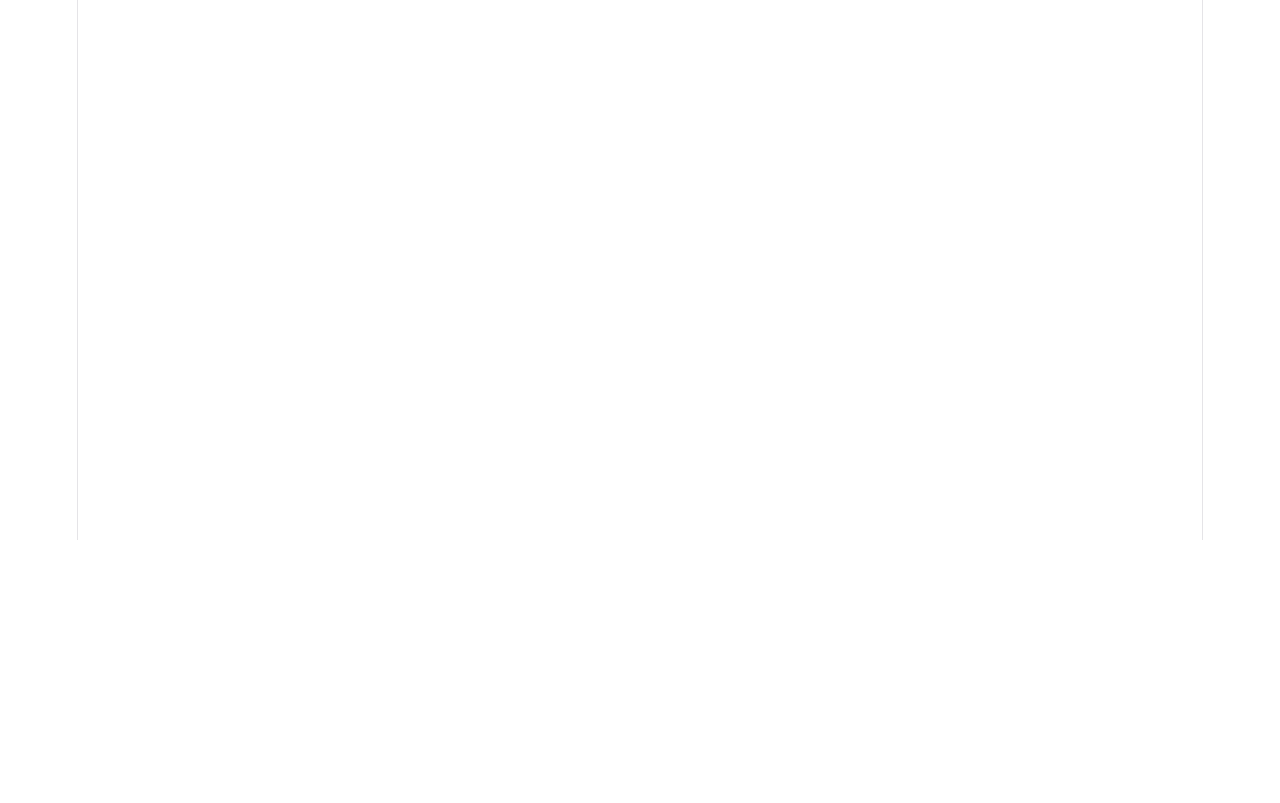
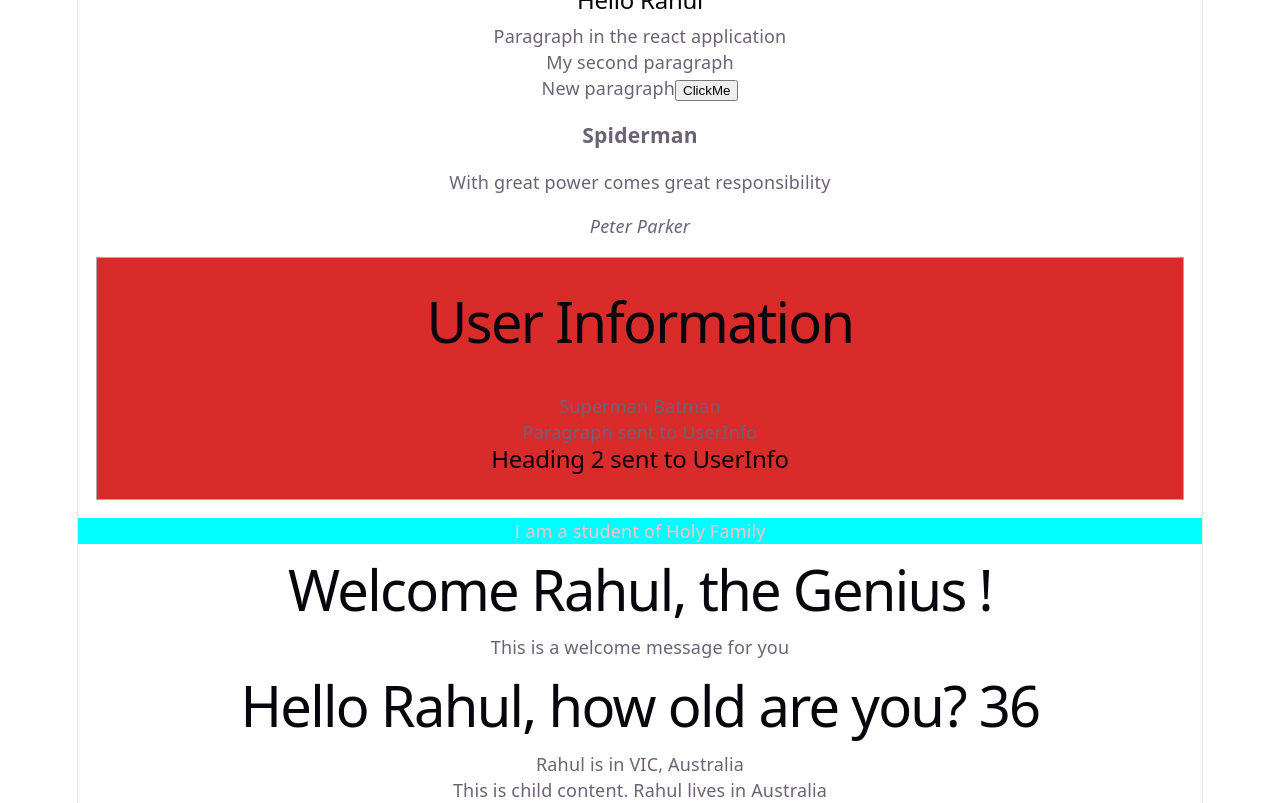
Before and after one commit to Rahul-Pala/Software-Engineering, a React (Vite) app in the folder React 1/vite-project/: page / in a window 1280 px wide. Shown: the part 260-1063 px from the top of the page. Before the commit the page ends 800 px from the top, so only its background shows below. Built offline with nearby package versions, Linux system fonts and the light colour scheme.

Commit message:
react updates

```diff
--- a/React 1/vite-project/src/App.css
+++ b/React 1/vite-project/src/App.css
@@ -182,3 +182,6 @@
     border-right-color: var(--border);
   }
 }
+
+.Box { border: 1px solid #aaa; margin: 1em;
+padding: 1em; text-align: center; background: #da2b2b; }
--- a/React 1/vite-project/src/App.jsx
+++ b/React 1/vite-project/src/App.jsx
@@ -1,8 +1,14 @@
-import { useState } from 'react'
+import { Children, Component, useState } from 'react'
 import reactLogo from './assets/react.svg'
 import viteLogo from './assets/vite.svg'
 import heroImg from './assets/hero.png'
 import './App.css'
+import UserInfo from './Components/UserInfo'
+import Welcome from './Components/Welcome'
+import PropsDisplayer from './Components/PropsDisplayer'
+import WelcomeTwo from './Components/WelcomeTwo'
+import City from './Components/City'
+
 
 function App() {
 
@@ -12,8 +18,24 @@ const idname = 'paragraph'
 function handleButtonClick() {
   //To Do
 }
+
+const spiderman = { name: 'Spiderman', alterEgo: 'Peter Parker', catchPhrase: 'With great power comes great responsibility' }
+
+const spideyJSX = (<div>
+<h3>{spiderman.name}</h3>
+<blockquote>{spiderman.catchPhrase}</blockquote><cite>{spiderman.alterEgo}</cite>
+</div>);
+
+const divStyle = { background: 'lightblue', padding: '1em', fontWeight: 'bold' };
+
   return (
+<>
  <div>
+  <h3 style={{color: 'blue', textTransform: 'uppercase'}}>Welcome!</h3> {/* style object directly in JSX */}
+    <br></br>
+
+<div style={divStyle}>This is a styled div.</div> {/* style object as a variable - neater and re-usable */}
+
     <h1>My first React App</h1>
     <h2>Hello Rahul</h2>
     <p id ='p1'> Paragraph in the react application</p>
@@ -21,8 +43,30 @@ function handleButtonClick() {
     <p id = {idname}>New paragraph
       <button onClick={handleButtonClick}>ClickMe</button>
     </p>
+    {spideyJSX}
+    <UserInfo firstName='Superman' lastName='Batman'>
+<p>Paragraph sent to UserInfo</p>
+<h2>Heading 2 sent to UserInfo</h2>
+
+    </UserInfo>
+
+   <Welcome name = 'Rahul, the Genius'>
+    <>This is a welcome message for you</>
+
+    </Welcome>
  </div>
-  )
+
+ <div>
+  <WelcomeTwo name="Rahul" age={36}></WelcomeTwo>
+
+ </div>
+
+ <City name="Rahul" state="VIC" country = "Australia">
+<p>This is child content. Rahul lives in Australia</p>
+ </City>
+
+</>
+ )
 }
 
 export default App
--- /dev/null
+++ b/React 1/vite-project/src/Components/City.jsx
@@ -0,0 +1,12 @@
+import React from 'react'
+
+function City({ name, state = "VIC", country = "Australia", children}) {
+  return (
+    <div>
+      <p>{name} is in {state}, {country}</p>
+      {children}
+    </div>
+  )
+}
+
+export default City
--- /dev/null
+++ b/React 1/vite-project/src/Components/PropsDisplayer.jsx
@@ -0,0 +1,17 @@
+// Create a new file called PropsDisplayer.jsx in a components folder
+function PropsDisplayer(props) {
+
+// convert object to string
+const stringProps = JSON.stringify(props);
+return (
+
+<div className="PropsDisplayer componentBox">
+<h2>Check out my props!</h2>
+<h3>{stringProps}</h3>
+
+<p>Name: {props.name} is {props.age} years old</p>
+</div>
+)
+}
+
+export default PropsDisplayer
--- /dev/null
+++ b/React 1/vite-project/src/Components/StudentInfo.jsx
@@ -0,0 +1,11 @@
+import React from 'react'
+
+function StudentInfo(props) {
+  return (
+    <div>
+      <label>I am a student of {props.schoolName}</label>
+    </div>
+  )
+}
+
+export default StudentInfo
--- /dev/null
+++ b/React 1/vite-project/src/Components/UserInfo.jsx
@@ -0,0 +1,26 @@
+import StudentInfo from "./StudentInfo"
+import '../App.css'
+
+function UserInfo(props)
+{
+
+    return (
+<>
+
+<div className="Box">
+    <h1>User Information</h1>
+    <br></br>
+    <label>{props.firstName}</label> <label>{props.lastName}</label>
+
+    {props.children}
+</div>
+
+<div style= {{color: 'pink', background:'aqua'}}>
+
+    <StudentInfo schoolName = 'Holy Family'></StudentInfo>
+</div>
+</>
+    )
+}
+
+export default UserInfo
--- /dev/null
+++ b/React 1/vite-project/src/Components/Welcome.jsx
@@ -0,0 +1,14 @@
+import React from 'react'
+
+function Welcome(props) {
+  return (
+<>
+    <div>
+      <h1> Welcome {props.name} ! </h1>
+      {props.children}
+    </div>
+</>
+  )
+}
+
+export default Welcome
--- /dev/null
+++ b/React 1/vite-project/src/Components/WelcomeTwo.jsx
@@ -0,0 +1,13 @@
+import React from 'react'
+
+function WelcomeTwo(props) {
+  return (
+<>
+    <div>
+      <h1>Hello {props.name}, how old are you? {props.age}</h1>
+    </div>
+</>
+  )
+}
+
+export default WelcomeTwo
```
Also changed, not shown: React 1/vite-project/src/Components/Contact.jsx (added, +11 -0 lines).
